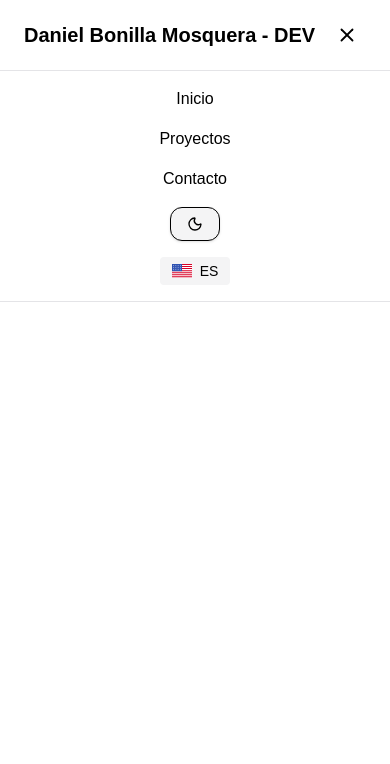
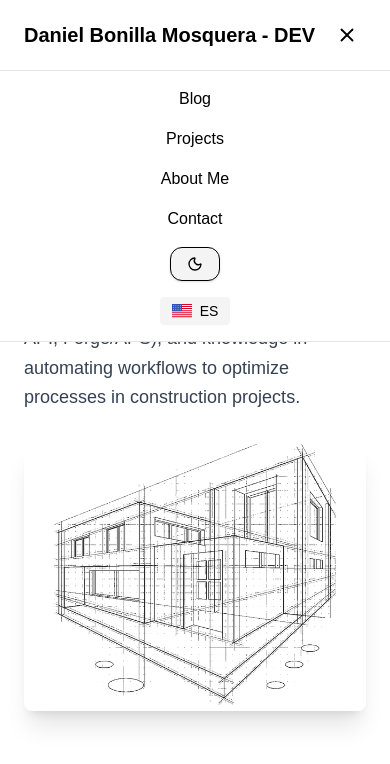
Before and after one commit to 4Dani007/Portafolio-V3, a Next.js app in the folder my-app/: page /en in a window 390 px wide. Both pictures are taken after a click on the button 347 px from the left and 35 px from the top of the page. Shown: the top 764 px of the page. Built offline with nearby package versions, Linux system fonts and the light colour scheme.

Commit message:
added description and reference sketch image -> Fix: Mobile Navbar labels

```diff
--- a/my-app/src/app/[locale]/page.js
+++ b/my-app/src/app/[locale]/page.js
@@ -1,20 +1,79 @@
 'use client';
 import Navbar from '../components/Navbar';
 import { useTranslations } from 'next-intl';
+import Image from 'next/image';
+import { useState, useEffect } from 'react';
 
 
 export default function HomePage() {
   const t = useTranslations();
+  const [isDark, setIsDark] = useState(false);
+
+  useEffect(() => {
+    // Verificar el tema inicial
+    const checkTheme = () => {
+      const isDarkMode = document.documentElement.classList.contains('dark');
+      setIsDark(isDarkMode);
+    };
+
+    checkTheme();
+
+    // Observar cambios en la clase dark
+    const observer = new MutationObserver(checkTheme);
+    observer.observe(document.documentElement, {
+      attributes: true,
+      attributeFilter: ['class']
+    });
+
+    return () => observer.disconnect();
+  }, []);
 
   return (
     <>
     <Navbar/>
-    <main className="flex flex-col items-center justify-center py-32 text-center">
-      <h1 className="text-3xl font-bold">{t('name')}</h1>
-      <p className="mt-4 text-lg text-zinc-600 dark:text-zinc-400">
-        {t('description')}
-      </p>
-    </main>
+    <div  className="min-h-screen flex items-center justify-center p-6">
+      <div className="w-full max-w-6xl mx-auto"> {/* 👈 max-w-6xl limita el ancho máximo */}
+        <div className="grid grid-cols-1 lg:grid-cols-2 gap-8 items-center">
+
+      {/* Columna izquierda */}
+      <div className="flex flex-col justify-center space-y-6 max-w-lg">
+          <h1 className="text-4xl md:text-5xl font-bold text-gray-800">
+            {t('introduction')}
+          </h1>
+          <p className="text-lg text-gray-700 leading-relaxed">
+            {t('description')}
+          </p>
+        </div>
+
+        {/* Columna derecha */}
+          <div className="flex justify-center">
+            <div className="relative max-w-md w-full h-auto">
+              {!isDark ? (
+                /* Imagen para modo claro */
+                <Image
+                  src="/images/sketch-draw-white.webp"
+                  alt="Sketch drawing"
+                  width={500}
+                  height={500}
+                  className="rounded-lg shadow-xl w-full h-auto transition-opacity"
+                  priority
+                />
+              ) : (
+                /* Imagen para modo oscuro */
+                <Image
+                  src="/images/sketch-draw.png"
+                  alt="Sketch drawing"
+                  width={500}
+                  height={500}
+                  className="rounded-lg shadow-xl w-full h-auto transition-opacity"
+                  priority
+                />
+              )}
+            </div>
+          </div>
+      </div>
+      </div>
+    </div>
     </>
   );
 }
--- a/my-app/src/app/components/Navbar.jsx
+++ b/my-app/src/app/components/Navbar.jsx
@@ -9,29 +9,36 @@ export default function Navbar() {
     const [menuOpen, setMenuOpen] = useState(false);
     const t = useTranslations();
 
-
   return (
-    <nav className="fixed top-0 left-0 w-full border-b border-zinc-200 dark:border-zinc-800 bg-white/80 dark:bg-black/80 backdrop-blur-md z-50">
+    <nav className="fixed top-0 left-0 w-full border-b border-zinc-200 dark:border-zinc-800 bg-white dark:bg-zinc-900 z-50 transition-colors">
       <div className="max-w-6xl mx-auto flex items-center justify-between px-6 py-4">
 
         {/* Logo / Título */}
-        <a href="/" className="text-xl font-semibold text-foreground">
+        <a href="/" className="text-xl font-semibold text-black dark:text-white transition-colors">
           Daniel Bonilla Mosquera - DEV
         </a>
 
         {/* Enlaces (Desktop) */}
         <div className="hidden md:flex items-center gap-8 text-sm font-medium">
-          <a href="#" className="hover:text-zinc-600 dark:hover:text-zinc-300 transition">Blog</a>
-          <a href="#" className="hover:text-zinc-600 dark:hover:text-zinc-300 transition">{t('projects')}</a>
-          <a href="#" className="hover:text-zinc-600 dark:hover:text-zinc-300 transition">{t('About Me')}</a>
-          <a href="#" className="hover:text-zinc-600 dark:hover:text-zinc-300 transition">{t('contact')}</a>
+          <a href="#" className="text-black dark:text-gray-300 hover:text-black dark:hover:text-white transition">
+            Blog
+          </a>
+          <a href="#" className="text-black dark:text-gray-300 hover:text-black dark:hover:text-white transition">
+            {t('projects')}
+          </a>
+          <a href="#" className="text-black dark:text-gray-300 hover:text-black dark:hover:text-white transition">
+            {t('About Me')}
+          </a>
+          <a href="#" className="text-black dark:text-gray-300 hover:text-black dark:hover:text-white transition">
+            {t('contact')}
+          </a>
           <ThemeToggle />
           <LanguageSwitcher />
         </div>
 
         {/* Botón Menú (Mobile) */}
         <button
-          className="md:hidden p-2 rounded-lg hover:bg-zinc-100 dark:hover:bg-zinc-800 transition"
+          className="md:hidden p-2 rounded-lg hover:bg-zinc-100 dark:hover:bg-zinc-800 text-black dark:text-white transition"
           onClick={() => setMenuOpen(!menuOpen)}
         >
           {menuOpen ? <X size={22} /> : <Menu size={22} />}
@@ -40,10 +47,19 @@ export default function Navbar() {
 
       {/* Menú desplegable móvil */}
       {menuOpen && (
-        <div className="md:hidden flex flex-col items-center gap-4 py-4 border-t border-zinc-200 dark:border-zinc-800 bg-white dark:bg-black">
-          <a href="#" className="hover:text-zinc-600 dark:hover:text-zinc-300 transition">Inicio</a>
-          <a href="#" className="hover:text-zinc-600 dark:hover:text-zinc-300 transition">Proyectos</a>
-          <a href="#" className="hover:text-zinc-600 dark:hover:text-zinc-300 transition">Contacto</a>
+        <div className="md:hidden flex flex-col items-center gap-4 py-4 border-t border-zinc-200 dark:border-zinc-800 bg-white dark:bg-zinc-900 transition-colors">
+          <a href="#" className="text-black dark:text-gray-300 hover:text-black dark:hover:text-white transition">
+            Blog
+          </a>
+          <a href="#" className="text-black dark:text-gray-300 hover:text-black dark:hover:text-white transition">
+            {t('projects')}
+          </a>
+          <a href="#" className="text-black dark:text-gray-300 hover:text-black dark:hover:text-white transition">
+            {t('About Me')}
+          </a>
+          <a href="#" className="text-black dark:text-gray-300 hover:text-black dark:hover:text-white transition">
+            {t('contact')}
+          </a>
           <ThemeToggle />
           <LanguageSwitcher />
         </div>
--- a/my-app/src/locales/en.json
+++ b/my-app/src/locales/en.json
@@ -1,6 +1,7 @@
 {
-    "name": "Daniel Bonilla",
-    "description": "lorem ipsum dolor sit amet consectetur adipisicing elit. Quisquam, quos.",
+    "introduction": "Hello, I'm Daniel Bonilla",
+    "profession": "Junior Developer",
+    "description": "Junior Developer with experience in developing software for BIM architectures, solid knowledge of Autodesk API (Revit API, Forge/APS), and knowledge in automating workflows to optimize processes in construction projects.",
     "projects": "Projects",
     "contact": "Contact",
     "About Me": "About Me"
--- a/my-app/src/locales/es.json
+++ b/my-app/src/locales/es.json
@@ -1,6 +1,7 @@
 {
-    "name": "Daniel Bonilla",
-    "description": "lorem ipsum dolor sit amet consectetur adipisicing elit. Quisquam, quos.",
+    "introduction": "Hola, soy Daniel Bonilla",
+    "profession": "Desarrollador Junior",
+    "description": "Desarrollador Junior con experiencia en desarrollo de software para arquitecturas BIM, sólido manejo de APIs de Autodesk (Revit API, Forge/APS), y conocimiento en automatización de flujos de trabajo para optimizar procesos en proyectos de construcción.",
     "projects": "Proyectos",
     "contact": "Contacto",
     "About Me": "Sobre mí"
```
Also changed, not shown: my-app/public/images/sketch-draw-white.webp (added), my-app/public/images/sketch-draw.png (added).
